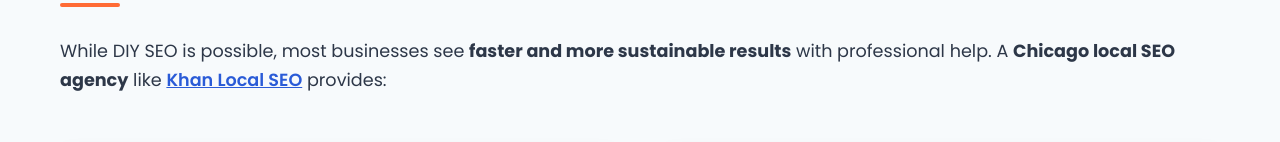
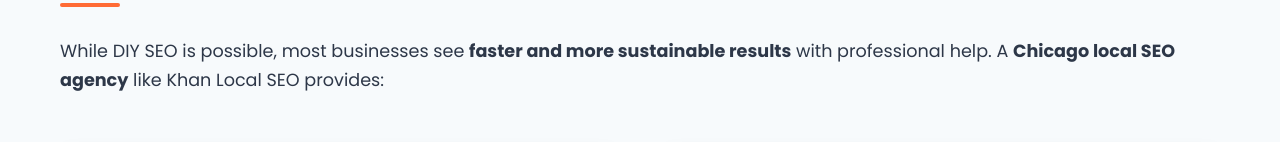
Before and after one commit to carbonnen096/chicago-local-seo, a plain HTML site: page index.html in a window 1280 px wide. Shown: the part 4848-4990 px from the top of the page. Drawn offline with nearby package versions, Linux system fonts and the light colour scheme.

Commit message:
Update index.html

```diff
--- a/index.html
+++ b/index.html
@@ -514,7 +514,7 @@
 
         <section>
             <h2 class="animate-on-scroll">Why Hire a Chicago Local SEO Agency?</h2>
-            <p class="animate-on-scroll">While DIY SEO is possible, most businesses see <strong>faster and more sustainable results</strong> with professional help. A <strong>Chicago local SEO agency</strong> like <a href="https://khanlocalseo.com/local-seo-chicago/" style="color: var(--primary); font-weight: 600;">Khan Local SEO</a> provides:</p>
+            <p class="animate-on-scroll">While DIY SEO is possible, most businesses see <strong>faster and more sustainable results</strong> with professional help. A <strong>Chicago local SEO agency</strong> like Khan Local SEO</a> provides:</p>
 
             <div class="strategy-cards">
                 <div class="strategy-card animate-on-scroll">
```
